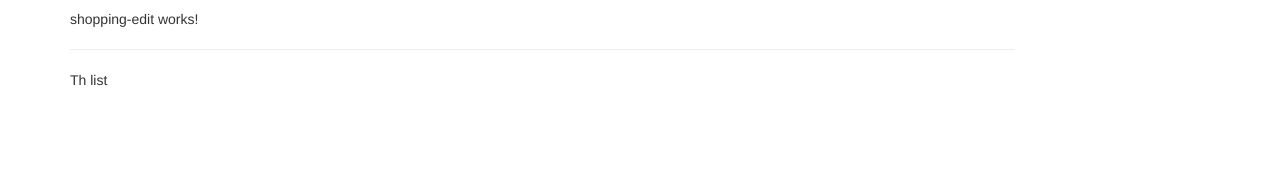
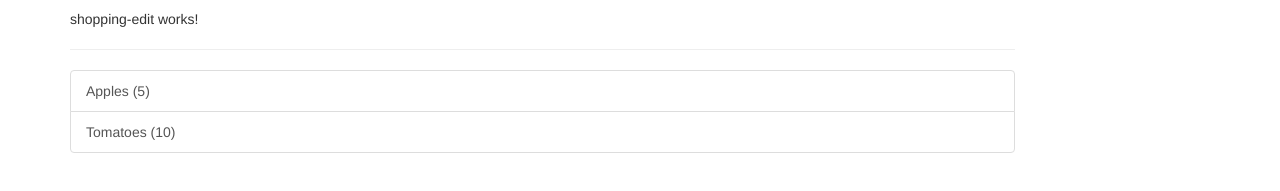
Before and after one commit to L-Sabina/recipe-book, an Angular app: page / in a window 1280 px wide. Shown: the part 381-572 px from the top of the page. Built offline with nearby package versions, Linux system fonts and the light colour scheme.

Commit message:
Creating and outputting Shopping List

```diff
--- /dev/null
+++ b/src/app/shared/ingredient.model.ts
@@ -0,0 +1,13 @@
+// export class Ingredient {
+//     public name: string;
+//     public amount: number;
+
+//     constructor (name: string, amount: number) {
+//         this.name = name;
+//         this.amount = amount;
+//     }
+// }
+
+export class Ingredient {
+    constructor (public name: string, public amount: number) {}
+}
--- a/src/app/shopping-list/shopping-list.component.html
+++ b/src/app/shopping-list/shopping-list.component.html
@@ -2,6 +2,13 @@
     <div class="col-xs-10">
         <app-shopping-edit></app-shopping-edit>
         <hr>
-        <p>Th list</p>
+        <ul class="list-group">
+            <a
+                class="list-group-item"
+                style="cursor: pointer;"
+                *ngFor="let ingredient of ingredients">
+            {{ ingredient.name }} ({{ ingredient.amount }})
+            </a>
+        </ul>
     </div>
 </div>
--- a/src/app/shopping-list/shopping-list.component.ts
+++ b/src/app/shopping-list/shopping-list.component.ts
@@ -1,4 +1,5 @@
 import { Component, OnInit } from '@angular/core';
+import { Ingredient } from '../shared/ingredient.model';
 
 @Component({
   selector: 'app-shopping-list',
@@ -6,6 +7,10 @@
   styleUrls: ['./shopping-list.component.css']
 })
 export class ShoppingListComponent implements OnInit {
+  ingredients: Ingredient[] = [
+    new Ingredient('Apples', 5),
+    new Ingredient('Tomatoes', 10),
+  ];
 
   constructor() { }
 
```
